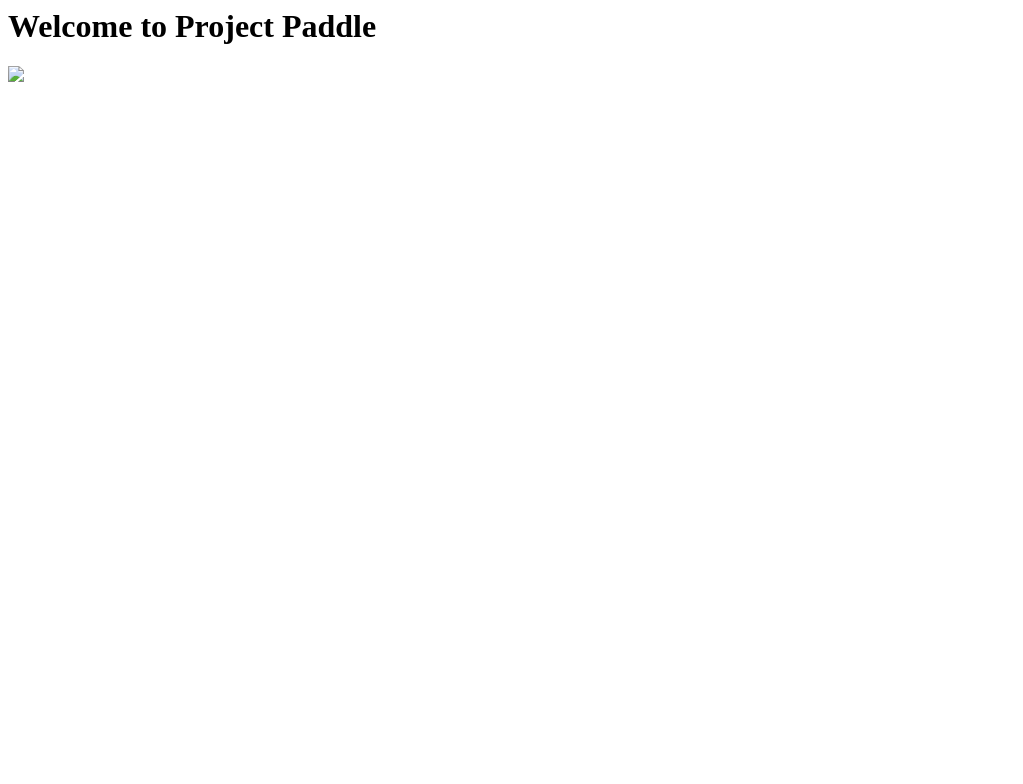
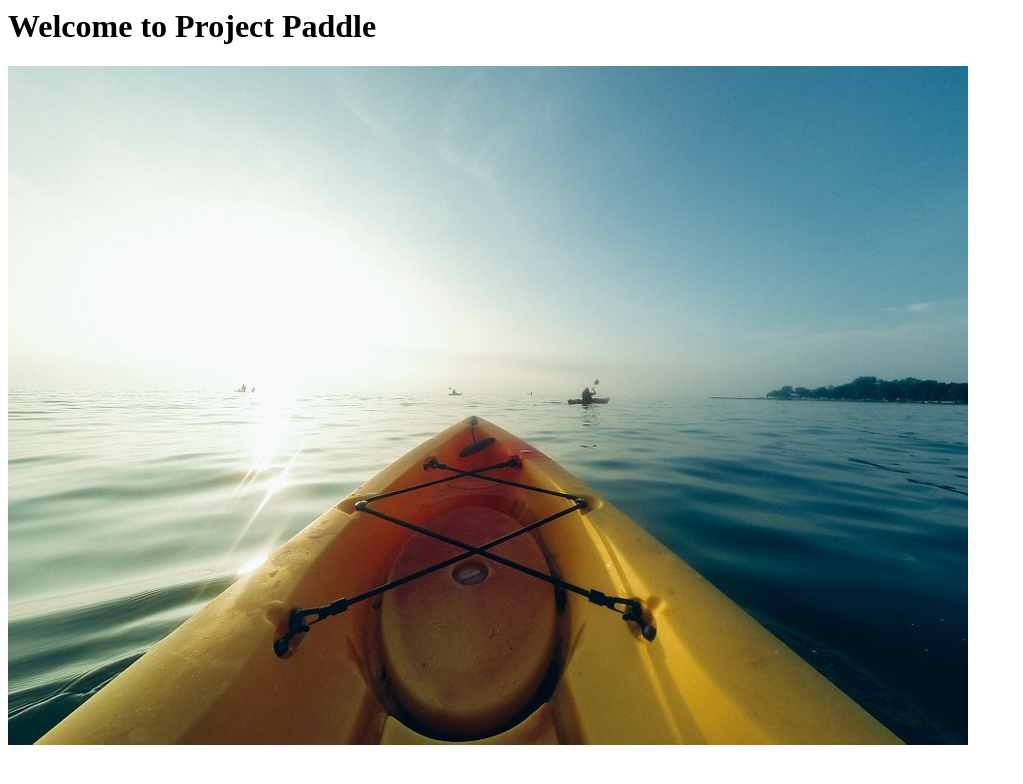
Before and after one commit to Cffong/projectpaddle, a plain HTML site: page index.html in a window 1280 px wide. Shown: the whole page, without its empty margins (0-1023 px from the left). Drawn offline with Linux system fonts and the light colour scheme; files whose address does not match are found by name.

Commit message:
updated index.html

```diff
--- a/index.html
+++ b/index.html
@@ -1,6 +1,6 @@
 <html>
 	<head>
 		<h1>Welcome to Project Paddle</h1>
-		<img src="projectpaddle/Media/kayak-846078_960_720.jpg">
+		<img src="/Users/Chee/Github/projectpaddle/Media/kayak.jpg">
 
 	</head>
```
